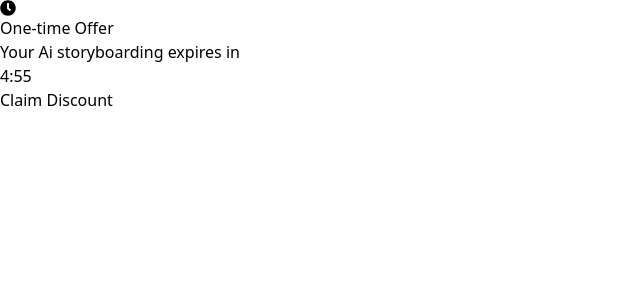
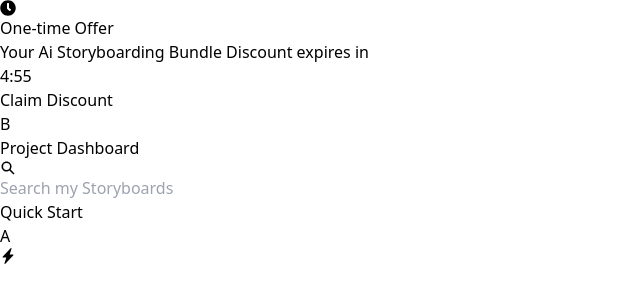
Before and after one commit to sigma390/aeonaxy-Dashboard-Work, a React (Vite) app: page / in a window 1280 px wide. Shown: the top 302 px of the page, without its empty margins (0-640 px from the left). Built offline with nearby package versions, Linux system fonts and the light colour scheme.

Commit message:
Header Done!!!

```diff
--- a/src/components/Header/Header.tsx
+++ b/src/components/Header/Header.tsx
@@ -1,11 +1,48 @@
-import React from 'react'
-
+import React from 'react';
+import Searchbar from '../Searchbar/Searchbar';
+import { LuLoader2 } from "react-icons/lu";
+import { BsLightningChargeFill } from "react-icons/bs";
 const Header = () => {
   return (
-    <div>
+    <div className=' flex flex-row justify-between h-24 '>
+        <div className='flex flex-row'>
+        <div className="bg-black flex items-center justify-center rounded-full  h-12 w-12 mt-6  ml-6">
+            <div className='text-white font-bold text-2xl'>B</div>
+        </div>
+        <div className="mt-6 p-2 mb-3 ml-3 items-center">
+      <p className='text-3xl font-bold' >Project Dashboard </p>
 
+      </div>
+
+
+        </div>
+
+
+
+        <div className=" flex items-center justify-center ">
+            <div ><Searchbar/></div>
+            <div className='ml-3'>
+                <button className='bg-[#e8f4fa] hover:scale-105 duration-200 font-bold border-2 rounded-md border-blue-200
+                 mt-3 mb-3 p-2'>Quick Start</button>
+            </div>
+            <div className="bg-[#f6c482] flex items-center hover:scale-105 duration-200 justify-center rounded-full  h-10 w-10 border-2 border-black   ml-3">
+            <div className='text-black font-bold m-2 text-2xl '>A</div>
+        </div>
+
+        <div className="bg-black flex items-center hover:scale-105 duration-200 justify-center rounded-full  h-10 w-10 border-2 border-black mr-2   ml-3">
+        <BsLightningChargeFill className='text-xl text-white'/>
+        </div>
+
+
+
+
+
+
+
+
+        </div>
     </div>
-  )
-}
+  );
+};
 
-export default Header
+export default Header;
--- a/src/components/Navbar/Navbar.tsx
+++ b/src/components/Navbar/Navbar.tsx
@@ -10,7 +10,7 @@ const Navbar = () => {
         <p className='p-2 font-bold text-[#594433] mr-2'>One-time Offer</p>
       </div>
       <div className="mt-3 p-2 mb-3 ml-3 items-center">
-      <p className='text-xl font-bold' >Your Ai storyboarding expires in </p>
+      <p className='text-xl font-bold' >Your Ai Storyboarding Bundle Discount expires in </p>
 
       </div>
       <div className="mt-3 p-2 mb-3  items-center"><Timer/></div>
--- /dev/null
+++ b/src/components/Searchbar/Searchbar.tsx
@@ -0,0 +1,17 @@
+import React from 'react';
+import { IoSearchSharp } from 'react-icons/io5';
+
+const Searchbar = () => {
+  return (
+    <div className="flex items-center border border-gray-300 rounded-md px-3 py-2">
+      <IoSearchSharp className="text-gray-500 mr-2" />
+      <input
+        type="text"
+        placeholder="Search my Storyboards"
+        className="flex-grow outline-none" // Use flex-grow to make input element take remaining space
+      />
+    </div>
+  );
+};
+
+export default Searchbar;
```
